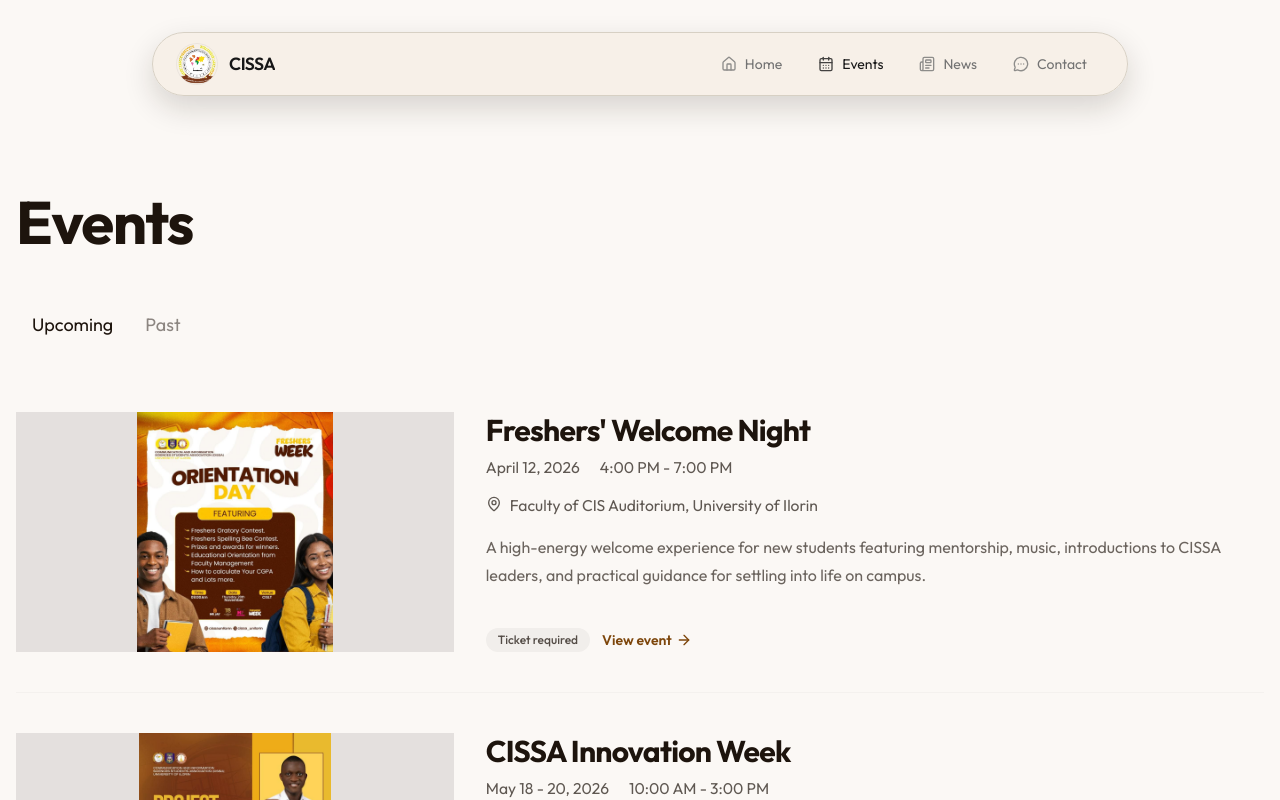
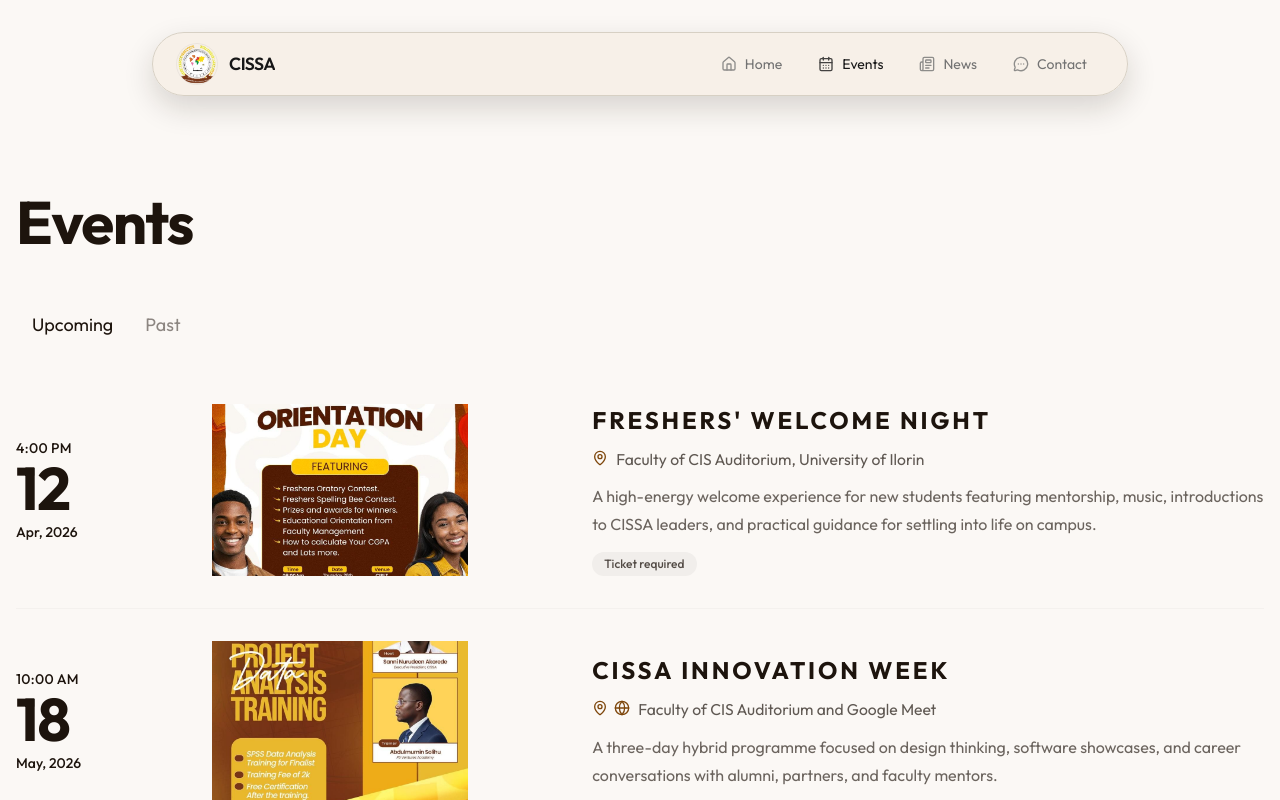
Before and after one commit to cissaunilorin/cissa-paragon-website-frontend, a Next.js app: page /events in a window 1280 px wide. Shown: the top 800 px of the page. Built offline with nearby package versions, Linux system fonts and the light colour scheme.

Commit message:
feat: refactor EventCard to improve date handling and layout

```diff
--- a/src/app/(main)/events/_components/EventCard.tsx
+++ b/src/app/(main)/events/_components/EventCard.tsx
@@ -2,34 +2,18 @@
 
 import Image from "next/image";
 import Link from "next/link";
-import { ArrowRight, Globe, MapPin } from "lucide-react";
+import { Globe, MapPin } from "lucide-react";
 
 import { type Event } from "./eventsData";
 
-function formatEventDate(event: Event) {
+function getStartDateParts(event: Event) {
     const startDate = new Date(`${event.start_date}T00:00:00`);
-    const startMonth = startDate.toLocaleDateString("en-US", { month: "long" });
-    const startDay = startDate.getDate();
-    const startYear = startDate.getFullYear();
-
-    if (!event.end_date) {
-        return `${startMonth} ${startDay}, ${startYear}`;
-    }
-
-    const endDate = new Date(`${event.end_date}T00:00:00`);
-    const endMonth = endDate.toLocaleDateString("en-US", { month: "long" });
-    const endDay = endDate.getDate();
-    const endYear = endDate.getFullYear();
-
-    if (startYear === endYear && startMonth === endMonth) {
-        return `${startMonth} ${startDay} - ${endDay}, ${endYear}`;
-    }
-
-    if (startYear === endYear) {
-        return `${startMonth} ${startDay} - ${endMonth} ${endDay}, ${endYear}`;
-    }
-
-    return `${startMonth} ${startDay}, ${startYear} - ${endMonth} ${endDay}, ${endYear}`;
+    return {
+        time: event.start_time,
+        day: startDate.getDate(),
+        month: startDate.toLocaleDateString("en-US", { month: "short" }),
+        year: startDate.getFullYear(),
+    };
 }
 
 function LocationIcon({ locationType }: { locationType: Event["location_type"] }) {
@@ -50,69 +34,58 @@ function LocationIcon({ locationType }: { locationType: Event["location_type"] }
 }
 
 export default function EventCard({ event }: { event: Event }) {
-    const hasEndTime = Boolean(event.end_time);
+    const startDate = getStartDateParts(event);
 
     return (
-        <article className="grid gap-6 py-8 md:grid-cols-[minmax(0,0.36fr)_minmax(0,0.64fr)] md:items-stretch md:gap-8 md:py-10">
-            <div className="relative aspect-[4/3] w-full overflow-hidden bg-base-300 md:aspect-auto md:min-h-[15rem] md:self-stretch">
+        <Link href={`/events/${event.id}`} className="group relative block py-6 md:py-8">
+            <article className="relative grid grid-cols-1 gap-5 md:grid-cols-[minmax(5.5rem,0.58fr)_minmax(14rem,1.2fr)_minmax(0,2.4fr)] md:items-center md:gap-8">
+                <div className="relative flex items-center">
+                    <div className="flex min-w-0 flex-1 flex-col justify-center md:max-w-24 md:flex-none md:items-start">
+                        <span className="text-sm font-medium tracking-wide">{startDate.time}</span>
+                        <span className="text-5xl font-bold leading-none tracking-tight md:text-6xl">{startDate.day}</span>
+                        <span className="mt-1 text-sm font-medium">
+                            {startDate.month}, {startDate.year}
+                        </span>
+                    </div>
+                </div>
+
+                <div className="relative aspect-16/10 w-full overflow-hidden bg-base-300 md:w-64 md:self-stretch">
                     {event.image_url ? (
                         <Image
                             src={event.image_url}
                             alt={event.title}
                             fill
-                        sizes="(min-width: 768px) 36vw, 100vw"
-                        className="object-contain"
+                            sizes="(min-width: 768px) 16rem, 100vw"
+                            className="object-cover"
                         />
                     ) : (
                         <div className="absolute inset-0 bg-base-300" aria-hidden="true" />
                     )}
                 </div>
 
-            <div className="flex flex-col justify-between gap-6">
-                <div className="space-y-4">
-                    <div className="space-y-2">
-                        <h2 className="text-2xl font-bold tracking-tight text-base-content md:text-3xl">
+                <div className="min-w-0 space-y-3 md:pl-2">
+                    <h2 className="text-xl font-bold uppercase tracking-[0.12em] text-base-content md:text-2xl">
                         {event.title}
                     </h2>
 
-                        <div className="flex flex-wrap items-center gap-x-5 gap-y-2 text-sm text-base-content/70 md:text-[0.98rem]">
-                            <span>{formatEventDate(event)}</span>
-
-                            <span>
-                                {event.start_time}
-                                {hasEndTime ? ` - ${event.end_time}` : ""}
-                            </span>
-                        </div>
-                    </div>
-
                     <div className="flex items-start gap-2 text-sm text-base-content/70 md:text-[0.98rem]">
-                        <span className="mt-0.5 inline-flex items-center gap-1.5 text-base-content/70">
+                        <span className="mt-0.5 inline-flex items-center gap-1.5 text-primary" aria-hidden="true">
                             <LocationIcon locationType={event.location_type} />
                         </span>
-                        <span>{event.location}</span>
+                        <span className="min-w-0">{event.location}</span>
                     </div>
 
                     <p className="line-clamp-3 max-w-3xl text-sm leading-6 text-base-content/65 md:text-base md:leading-7">
                         {event.description}
                     </p>
-                </div>
 
-                <div className="flex flex-wrap items-center gap-3">
                     {event.requires_ticket && (
-                        <span className="inline-flex items-center rounded-full bg-base-200 px-3 py-1 text-xs font-medium text-base-content/75">
+                        <span className="inline-flex w-fit items-center rounded-full bg-base-200 px-3 py-1 text-xs font-medium text-base-content/75">
                             Ticket required
                         </span>
                     )}
-
-                    <Link
-                        href={`/events/${event.id}`}
-                        className="group inline-flex items-center gap-1 text-sm font-semibold text-primary transition hover:text-primary/80"
-                    >
-                        <span>View event</span>
-                        <ArrowRight className="h-4 w-4 transition-transform group-hover:translate-x-0.5" />
-                    </Link>
-                </div>
                 </div>
             </article>
+        </Link>
     );
 }
```
Lines whose indentation alone changed are shown as unchanged.
